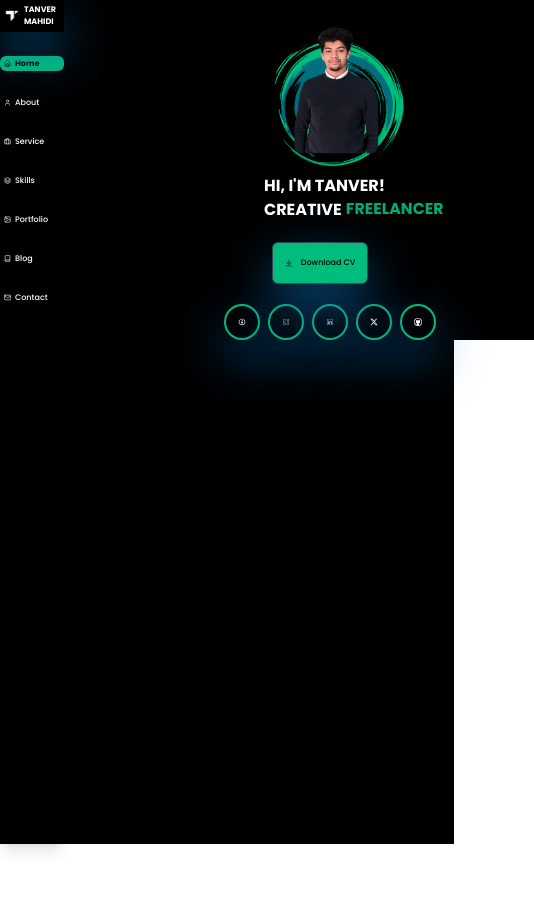
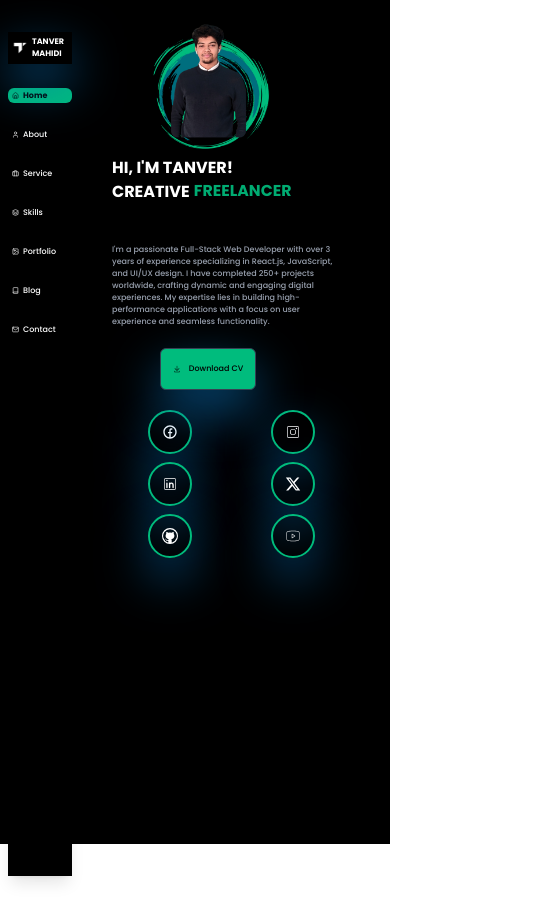
Before and after one commit to tanvermax/portfolio, a React (Vite) app: page / in a window 390 px wide. Shown: the top 922 px of the page, 534 px wide, since content can reach past the window. Built offline with nearby package versions, Linux system fonts and the light colour scheme.

Commit message:
making responsive

```diff
--- a/src/Components/Home/Home.jsx
+++ b/src/Components/Home/Home.jsx
@@ -69,7 +69,7 @@ const Home = () => {
   return (
     <div className="flex bg-black">
       {/* Sidebar Navigation */}
-      <nav className="fixed z-20 left-0 top-0 h-full md:w-72 w-16 bg-black md:p-4 flex flex-col gap-6 md:items-center md:justify-center text-white shadow-lg">
+      <nav className="fixed z-20 left-2 top-8 h-full md:w-72 w-16 bg-black md:p-4 flex flex-col gap-6 md:items-center md:justify-center text-white shadow-lg">
         <div className="shadow-[0_20px_50px_rgba(8,_112,_184,_0.7)] bg-black p-1 md:p-5 relative md:-top-20 flex items-center">
           <img className="w-5" src={logo} alt="Logo" />
           <p className="font-bold md:text-2xl text-[8px]">TANVER MAHIDI</p>
@@ -164,14 +164,14 @@ const Home = () => {
       </nav>
 
       {/* Main Content Area */}
-      <div className="relative h-[100vh] pl-16 md:pl-72 md:w-[100vw] md:overflow-y-auto md:overflow-x-hidden">
+      <div className="relative h-[100vh]  md:pl-72 md:w-[100vw] md:overflow-y-auto md:overflow-x-hidden">
         <motion.section
           ref={homeRef}
           id="home"
           initial={{ opacity: 0, y: 50 }}
           animate={visibleSection === "home" ? { opacity: 1, y: 0 } : {}}
           transition={{ duration: 0.5 }}
-          className=" md:min-h-screen flex items-center justify-center bg-black relative left-20  text-white"
+          className=" md:min-h-screen flex items-center justify-center bg-black relative   text-white"
         >
           <Homee />
         </motion.section>
@@ -182,7 +182,7 @@ const Home = () => {
           initial={{ opacity: 0, y: 50 }}
           animate={visibleSection === "aboutme" ? { opacity: 1, y: 0 } : {}}
           transition={{ duration: 0.5 }}
-          className="min-h-screen relative left-20 flex items-center justify-center  text-white"
+          className="min-h-screen relative left-0 flex items-center justify-center  text-white"
         >
           <Aboutme />
         </motion.section>
@@ -193,7 +193,7 @@ const Home = () => {
           initial={{ opacity: 0, y: 50 }}
           animate={visibleSection === "service" ? { opacity: 1, y: 0 } : {}}
           transition={{ duration: 0.5 }}
-          className="min-h-screen relative left-20 flex items-center justify-center md:ml-20 text-white"
+          className="min-h-screen relative left-0 flex items-center justify-center md:ml-20 text-white"
         >
           <Service />
         </motion.section>
@@ -204,7 +204,7 @@ const Home = () => {
           initial={{ opacity: 0, y: 50 }}
           animate={visibleSection === "skills" ? { opacity: 1, y: 0 } : {}}
           transition={{ duration: 0.5 }}
-          className="min-h-screen flex items-center justify-center  text-white"
+          className="min-h-screen relative left-0  flex items-center justify-center  text-white"
         >
           <Skilss />
         </motion.section>
--- a/src/Components/Pages/Aboutme.jsx
+++ b/src/Components/Pages/Aboutme.jsx
@@ -5,7 +5,7 @@ import { IoIosArrowForward } from "react-icons/io";
 
 const Aboutme = () => {
   return (
-    <div className="min-h-screen w-screen pl-20 bg-black text-white mx-auto md:p-36">
+    <div className="min-h-screen w-screen pl-28 bg-black text-white mx-auto p-5 md:p-36">
       <h1 className="text-emerald-500 font-bold md:text-xl text-[10px]">ABOUT ME</h1>
       <p className="mt-10 md:leading-[30px] text-gray-400 border-l-2  pl-2 border-emerald-500 md:text-xl text-[6px]">
         I am a highly skilled Full-Stack Web Developer with over 6 years of experience, specializing in React.js, JavaScript, and UI/UX design. With a strong passion for creating dynamic and user-centric web applications, I have successfully completed 550+ projects worldwide, delivering high-performance solutions tailored to clients’ needs. My expertise extends to front-end and back-end development, ensuring seamless functionality and outstanding user experiences.
--- a/src/Components/Pages/Contact.jsx
+++ b/src/Components/Pages/Contact.jsx
@@ -3,7 +3,7 @@ import { FaWhatsapp } from "react-icons/fa";
 
 const Contact = () => {
   return (
-    <div className="pr-32 pl-20 md:pl-0  min-h-screen w-screen bg-black text-white  mx-auto p-10 md:p-36">
+    <div className="pr-32 pl-20  min-h-screen w-screen bg-black text-white  mx-auto p-10 md:p-36">
     {/* Contact Info Section */}
     <div className="grid  md:grid-cols-3 gap-6 mb-12 max-w-4xl">
       {/* Phone */}
--- a/src/Components/Pages/Homee.jsx
+++ b/src/Components/Pages/Homee.jsx
@@ -9,6 +9,7 @@ import { CiInstagram, CiLinkedin } from "react-icons/ci";
 import { FaXTwitter } from "react-icons/fa6";
 import { VscGithub } from "react-icons/vsc";
 import phot from "./../../assets/banner.png";
+import { PiYoutubeLogoThin } from "react-icons/pi";
 
 const Homee = () => {
   const words = ["WEB DEVELOPER", "ENGINEER", "FREELANCER"];
@@ -23,9 +24,9 @@ const Homee = () => {
   }, []);
 
   return (
-    <div className=" flex pl-20 md:pl-0  flex-col-reverse md:flex-row md:justify-between md:h-[100vh]   bg-black md:p-28 text-white">
+    <div className=" flex ml-28 md:pl-0 pb-40 md:pb-0 flex-col-reverse md:flex-row md:justify-between md:h-[100vh]   bg-black md:p-28 text-white">
       <div>
-        <div className="md:pt-20 ml-10">
+        <div className="md:pt-20 md:ml-10">
           <h1 className="md:text-5xl md:w-[550px] w-[200px] md:leading-[60px] font-bold">
             HI, I'M TANVER! CREATIVE{" "}
             <motion.span
@@ -39,14 +40,14 @@ const Homee = () => {
               {words[index]}
             </motion.span>
           </h1>
-          {/* <p className="lg:pr-[550px] pt-10 leading-[30px] text-gray-400">
-  I'm a passionate Full-Stack Web Developer with over 6 years of
-  experience specializing in React.js, JavaScript, and UI/UX design. I
-  have completed 550+ projects worldwide, crafting dynamic and engaging
-  digital experiences. My expertise lies in building high-performance
-  applications with a focus on user experience and seamless
-  functionality.
-</p> */}
+          <p className="lg:pr-[550px] pr-[50px] text-[8px] pt-10 md:leading-[30px] text-gray-400">
+            I'm a passionate Full-Stack Web Developer with over 3 years of
+            experience specializing in React.js, JavaScript, and UI/UX design. I
+            have completed 250+ projects worldwide, crafting dynamic and
+            engaging digital experiences. My expertise lies in building
+            high-performance applications with a focus on user experience and
+            seamless functionality.
+          </p>
         </div>
         <div className="md:mt-28 mt-5">
           <button className="shadow-[0_20px_50px_rgba(8,_112,_184,_0.7)] md:w-64 w-24 p-5 md:p-10 flex items-center justify-center border border-gray-700 bg-emerald-500 rounded-md relative left-12 overflow-hidden group">
@@ -60,21 +61,42 @@ const Homee = () => {
               <GoDownload /> Download CV
             </span>
           </button>
-          <div className=" flex  md:pt-14 md:gap-5 gap-2 pt-5">
-            <Link className="border-2 p-3 rounded-3xl border-emerald-500 shadow-[0_20px_50px_rgba(8,_112,_184,_0.7)]">
-              <RiFacebookCircleLine className="md:text-5xl text-[8px] " />
+          <div className=" md:flex grid grid-cols-2 pr-10 md:pr-0  md:pt-14 md:gap-5 gap-2 pt-5">
+            <Link
+              to={"https://www.facebook.com/tanvermahidi999/"}
+              className="border-2 mx-auto p-3 rounded-3xl border-emerald-500 shadow-[0_20px_50px_rgba(8,_112,_184,_0.7)]"
+            >
+              <RiFacebookCircleLine className="md:text-5xl text-[16px] " />
             </Link>
-            <Link className="border-2 p-3 rounded-3xl border-emerald-500 shadow-[0_20px_50px_rgba(8,_112,_184,_0.7)]">
-              <CiInstagram className="md:text-5xl text-[8px]" />
+            <Link
+              to={"https://www.instagram.com/tanverstagram/?hl=en"}
+              className="border-2 mx-auto p-3 rounded-3xl border-emerald-500 shadow-[0_20px_50px_rgba(8,_112,_184,_0.7)]"
+            >
+              <CiInstagram className="md:text-5xl text-[16px]" />
             </Link>
-            <Link className="border-2 p-3 rounded-3xl border-emerald-500 shadow-[0_20px_50px_rgba(8,_112,_184,_0.7)]">
-              <CiLinkedin className="md:text-5xl text-[8px]" />
+            <Link
+              to={"https://www.linkedin.com/in/tanver-mahidi-2725292ab/"}
+              className="border-2 mx-auto p-3 rounded-3xl border-emerald-500 shadow-[0_20px_50px_rgba(8,_112,_184,_0.7)]"
+            >
+              <CiLinkedin className="md:text-5xl text-[16px]" />
             </Link>
-            <Link className="border-2 p-3 rounded-3xl border-emerald-500 shadow-[0_20px_50px_rgba(8,_112,_184,_0.7)]">
-              <FaXTwitter className="md:text-5xl text-[8px]" />
+            <Link
+              to={"https://x.com/MahidiTanv41555"}
+              className="border-2 mx-auto p-3 rounded-3xl border-emerald-500 shadow-[0_20px_50px_rgba(8,_112,_184,_0.7)]"
+            >
+              <FaXTwitter className="md:text-5xl text-[16px]" />
             </Link>
-            <Link className="border-2 p-3 rounded-3xl border-emerald-500 shadow-[0_20px_50px_rgba(8,_112,_184,_0.7)]">
-              <VscGithub className="md:text-5xl text-[8px]" />
+            <Link
+              to={"https://github.com/tanvermax"}
+              className="border-2 mx-auto p-3 rounded-3xl border-emerald-500 shadow-[0_20px_50px_rgba(8,_112,_184,_0.7)]"
+            >
+              <VscGithub className="md:text-5xl text-[16px]" />
+            </Link>
+            <Link
+              to={"https://www.youtube.com/@TanveerMahidi"}
+              className="border-2 mx-auto p-3 rounded-3xl border-emerald-500 shadow-[0_20px_50px_rgba(8,_112,_184,_0.7)]"
+            >
+              <PiYoutubeLogoThin className="md:text-5xl text-[16px]" />
             </Link>
           </div>
           {/* button */}
--- a/src/Components/Pages/Service.jsx
+++ b/src/Components/Pages/Service.jsx
@@ -3,7 +3,7 @@ import { motion } from "framer-motion";
 
 const Service = () => {
   return (
-    <div className="bg-black p-6 md:p-28 text-black pl-20 md:pl-0 ">
+    <div className="bg-black pl-24 md:p-28 text-black p-5 pr-7 md:pr-7 md:pl-0 pb-20">
       {/* Header */}
       <motion.h1
         className="md:text-4xl text-[10px] font-bold text-white text-center mb-8"
--- a/src/Components/Pages/Skilss.jsx
+++ b/src/Components/Pages/Skilss.jsx
@@ -2,7 +2,7 @@ import React from "react";
 
 const Skilss = () => {
   return (
-    <div className="min-h-screen w-screen bg-black py-20">
+    <div className="min-h-screen w-screen bg-black p-5 pl-32">
       <div className="min-h-screen  bg-black text-white py-12 px-6">
         <h2 className="text-xs md:text-xl font-bold text-center text-green-400">
           MY Skills
@@ -12,7 +12,7 @@ const Skilss = () => {
         {/* Skills Section */}
         <div className="md:max-w-6xl mx-auto mt-10  ">
           <h3 className="md:text-2xl text-[6px] font-semibold text-green-400">Skills</h3>
-          <div className="grid grid-cols-2 md:grid-cols-3 lg:grid-cols-4 md:gap-4 mt-4">
+          <div className="grid grid-cols-2 md:grid-cols-3 gap-2 lg:grid-cols-4 md:gap-4 mt-4">
             {[
               "HTML",
               "CSS",
@@ -42,7 +42,7 @@ const Skilss = () => {
             <a
               href="/your-cv.pdf"
               download
-              className="bg-green-500 text-black font-bold md:px-6 md:py-3 rounded-md inline-block hover:bg-green-400 transition"
+              className="bg-green-500 text-black font-bold md:px-6 md:py-3 p-1 rounded-md inline-block hover:bg-green-400 transition"
             >
               Download CV
             </a>
```
Also changed, not shown: src/Components/Pages/Portfolio.jsx (+8 -8 lines).
